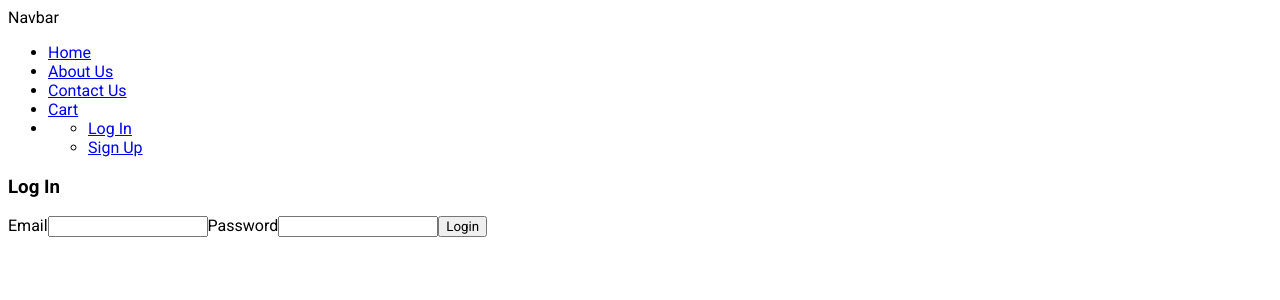
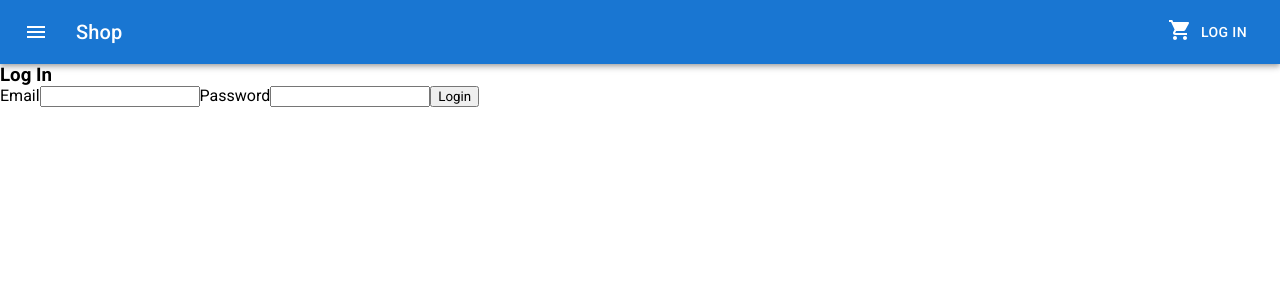
Before and after one commit to NabarunKar/Ecommerce, a React (Create React App) app in the folder app/: page /login in a window 1280 px wide. Shown: the top 300 px of the page. Built offline with nearby package versions, Linux system fonts and the light colour scheme.

Commit message:
navbar done

```diff
--- a/app/package.json
+++ b/app/package.json
@@ -5,6 +5,10 @@
   "private": true,
   "dependencies": {
     "@fontsource/roboto": "^4.5.8",
+    "@emotion/react": "^11.9.0",
+    "@emotion/styled": "^11.8.1",
+    "@mui/icons-material": "^5.6.1",
+    "@mui/material": "^5.6.1",
     "@testing-library/jest-dom": "^5.16.5",
     "@testing-library/react": "^13.4.0",
     "@testing-library/user-event": "^13.5.0",
--- a/app/src/App.js
+++ b/app/src/App.js
@@ -3,8 +3,6 @@ import Navbar from "./components/Navbar";
 import Home from "./pages/Home";
 import { BrowserRouter as Router, Route, Switch } from "react-router-dom";
 import Product from "./components/Product";
-import AboutUs from "./pages/AboutUs";
-import ContactUs from "./pages/ContactUs";
 import Login from "./pages/Login";
 import SignUp from "./pages/SignUp";
 import Profile from "./pages/Profile";
@@ -17,7 +15,6 @@ function App() {
   const { user } = useAuthContext();
   return (
     <Router>
-      <div>
       <Navbar />
       <Switch>
         <Route exact path="/">
@@ -32,24 +29,17 @@ function App() {
         <Route path="/reviews/:id">
           <Review />
         </Route>
-          <Route path="/about">
-            <AboutUs />
-          </Route>
-          <Route path="/contact">
-            <ContactUs />
-          </Route>
         <Route path="/login">
           <Login />
         </Route>
-          <Route path="/create">
+        <Route path="/signup">
           <SignUp />
         </Route>
-          <Route path="/profile/:id">{user && <Profile />}</Route>
+        <Route path="/profile">{user && <Profile />}</Route>
         <Route path="/cart">
           <Cart />
         </Route>
       </Switch>
-      </div>
     </Router>
   );
 }
--- a/app/src/components/Navbar.js
+++ b/app/src/components/Navbar.js
@@ -1,11 +1,26 @@
-import React from "react";
+import React, { useState } from "react";
 import { Link } from "react-router-dom";
 import { useLogout } from "../hooks/useLogout";
 import { useAuthContext } from "../hooks/useAuthContext";
 import { useCartContext } from "../contexts/CartContext";
-// import { useCartContext } from "../contexts/CartContext";
+import {
+  AppBar,
+  Badge,
+  Box,
+  Button,
+  IconButton,
+  Toolbar,
+  Typography,
+  Menu,
+  MenuItem,
+} from "@mui/material";
+import MenuIcon from "@mui/icons-material/Menu";
+import ShoppingCartIcon from "@mui/icons-material/ShoppingCart";
+import AccountCircle from "@mui/icons-material/AccountCircle";
 
 function Navbar() {
+  const [anchorEl, setAnchorEl] = useState(null);
+
   const { logout } = useLogout();
 
   const { user } = useAuthContext();
@@ -16,51 +31,85 @@ function Navbar() {
     logout();
   };
 
+  const handleMenu = (event) => {
+    setAnchorEl(event.currentTarget);
+  };
+
+  const handleClose = () => {
+    setAnchorEl(null);
+  };
+
   return (
-    <div>
-      Navbar
-      <ul>
-        <li>
-          <Link to="/">Home</Link>
-        </li>
-        <li>
-          <Link to="/about">About Us</Link>
-        </li>
-        <li>
-          <Link to="/contact">Contact Us</Link>
-        </li>
-        <li>
-          <Link to="/cart">Cart {total_item > 0 && <>({total_item})</>}</Link>
-        </li>
-        <li>
+    <Box sx={{ flexGrow: 1 }}>
+      <AppBar position="static">
+        <Toolbar>
+          <IconButton
+            size="large"
+            edge="start"
+            color="inherit"
+            aria-label="menu"
+            sx={{ mr: 2 }}
+          >
+            <MenuIcon />
+          </IconButton>
+          <Typography variant="h6" component="div" sx={{ flexGrow: 1 }}>
+            <Link className="btn-link" to="/">
+              Shop
+            </Link>
+          </Typography>
+
+          <Badge badgeContent={total_item} color="secondary">
+            <Link className="btn-link" to="/cart">
+              <ShoppingCartIcon />
+            </Link>
+          </Badge>
+
           {user && (
             <div>
-              <ul>
-                <li>{user.email}</li>
-                <li>
-                  <Link to={`/profile/${user._id}`}>Profile</Link>
-                </li>
-                <li>
-                  <button onClick={handleClick}>Log out</button>
-                </li>
-              </ul>
+              <IconButton
+                size="large"
+                aria-label="account of current user"
+                aria-controls="menu-appbar"
+                aria-haspopup="true"
+                onClick={handleMenu}
+                color="inherit"
+              >
+                <AccountCircle />
+              </IconButton>
+              <Menu
+                id="menu-appbar"
+                anchorEl={anchorEl}
+                anchorOrigin={{
+                  vertical: "top",
+                  horizontal: "right",
+                }}
+                keepMounted
+                transformOrigin={{
+                  vertical: "top",
+                  horizontal: "right",
+                }}
+                open={Boolean(anchorEl)}
+                onClose={handleClose}
+              >
+                <MenuItem>
+                  <Link className="btn-link-dark" to="/profile">
+                    Profile
+                  </Link>
+                </MenuItem>
+                <MenuItem onClick={handleClick}>Log out</MenuItem>
+              </Menu>
             </div>
           )}
           {!user && (
-            <div>
-              <ul>
-                <li>
-                  <Link to="/login">Log In</Link>
-                </li>
-                <li>
-                  <Link to="/create">Sign Up</Link>
-                </li>
-              </ul>
-            </div>
+            <Button color="inherit">
+              <Link className="btn-link" to="/login">
+                Log In
+              </Link>
+            </Button>
           )}
-        </li>
-      </ul>
-    </div>
+        </Toolbar>
+      </AppBar>
+    </Box>
   );
 }
 
--- a/app/src/index.css
+++ b/app/src/index.css
@@ -3,4 +3,14 @@ html {
 }
 * {
   font-family: "Roboto", sans-serif;
+  box-sizing: border-box;
+  margin: 0px;
 }
+.btn-link{
+  text-decoration: none;
+  color: #ffff;
+}
+.btn-link-dark{
+  text-decoration: none;
+  color: #000;
+}
--- a/app/src/pages/AboutUs.js
+++ /dev/null
@@ -1,9 +0,0 @@
-import React from 'react'
-
-function AboutUs() {
-  return (
-    <div>AboutUs</div>
-  )
-}
-
-export default AboutUs
--- a/app/src/pages/ContactUs.js
+++ /dev/null
@@ -1,9 +0,0 @@
-import React from 'react'
-
-function ContactUs() {
-  return (
-    <div>ContactUs</div>
-  )
-}
-
-export default ContactUs
--- a/app/src/pages/Profile.js
+++ b/app/src/pages/Profile.js
@@ -1,18 +1,10 @@
 import React from "react";
-import UseFetch from "../hooks/useFetch";
-import { useParams } from "react-router-dom";
+import { useAuthContext } from "../hooks/useAuthContext";
 
 function Profile() {
-  const { id } = useParams();
-  const [data, isPending, error] = UseFetch(`/api/users/${id}`);
+  const { user } = useAuthContext();
 
-  return (
-    <div>
-      {error && <div>{error}</div>}
-      {isPending && <div>Loading...</div>}
-      {data && <div>{JSON.stringify(data)}</div>}
-    </div>
-  );
+  return <div>{JSON.stringify(user)}</div>;
 }
 
 export default Profile;
```
Also changed, not shown: 1 other file (tests, documents, lock files or other folders). Lines whose indentation alone changed are shown as unchanged.
